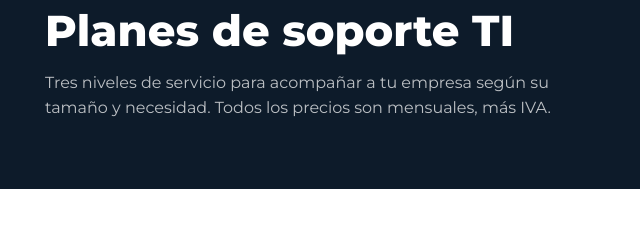
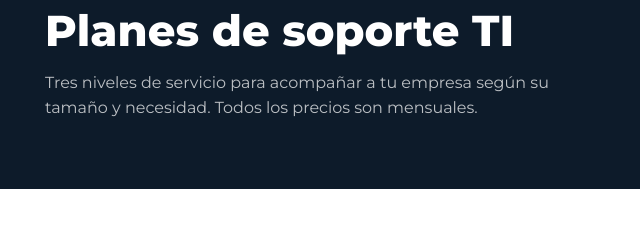
Before and after one commit to Kayn0st/novabyte-web, a plain HTML site: page planes.html in a window 1280 px wide. Shown: the part 135-375 px from the top of the page, 33-673 px from the left. Drawn offline with Linux system fonts and the light colour scheme.

Commit message:
Remove VAT mention from service pricing description

```diff
--- a/planes.html
+++ b/planes.html
@@ -39,7 +39,7 @@
 <section class="page-hero">
   <div class="wrap">
     <h1>Planes de soporte TI</h1>
-    <p>Tres niveles de servicio para acompañar a tu empresa según su tamaño y necesidad. Todos los precios son mensuales, más IVA.</p>
+    <p>Tres niveles de servicio para acompañar a tu empresa según su tamaño y necesidad. Todos los precios son mensuales.</p>
   </div>
 </section>
 
```
